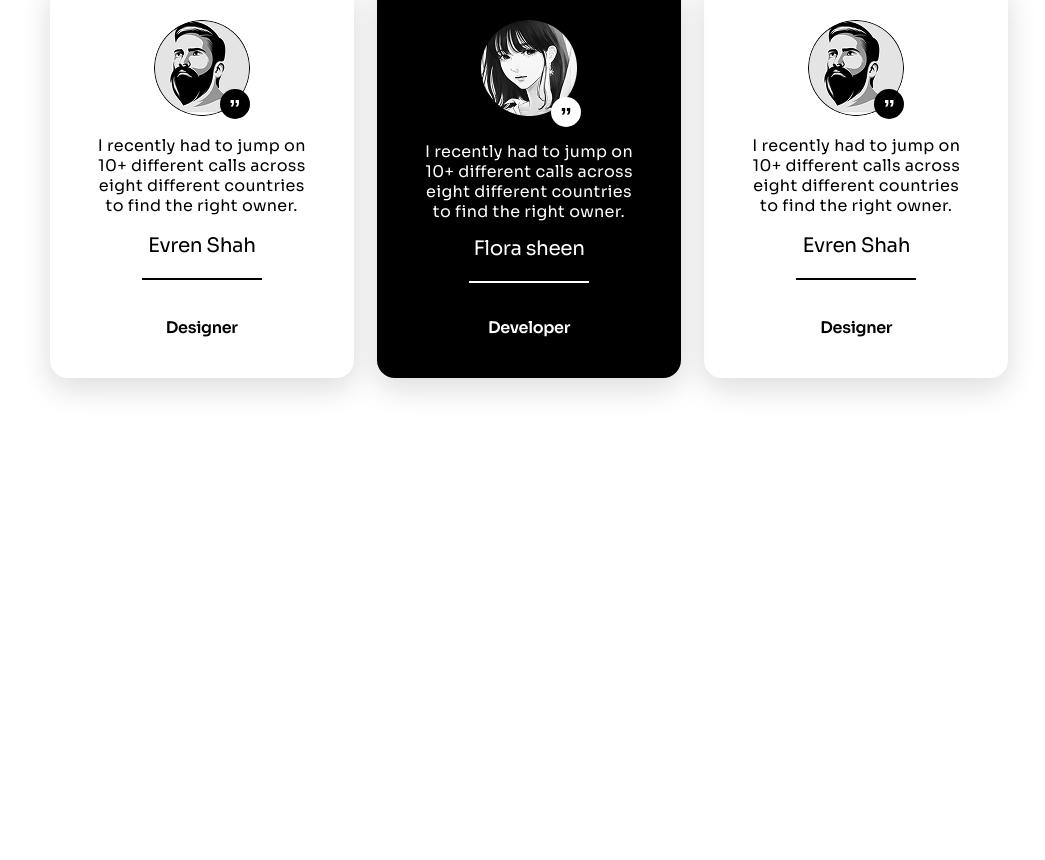
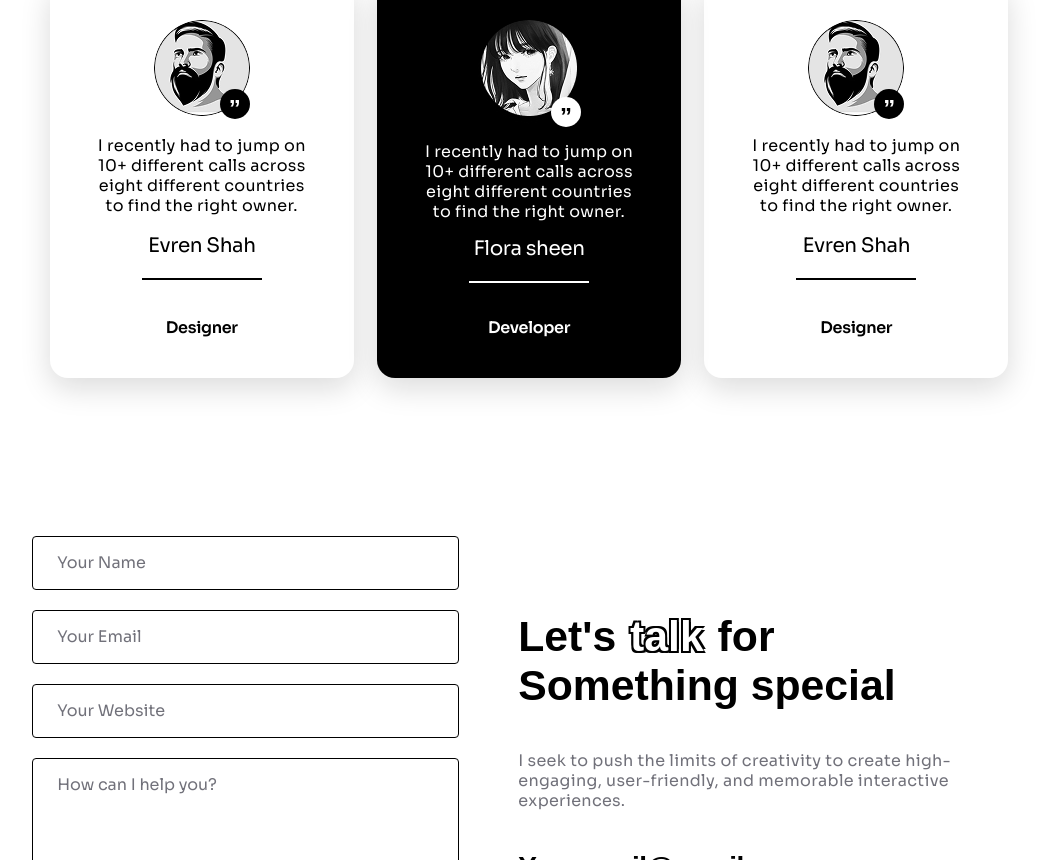
Before and after one commit to reflaxess123/portfolio-verstka, a React (Vite) app: page / in a window 1280 px wide. Shown: the part 1940-2800 px from the top of the page, without its empty margins (111-1156 px from the left). Before the commit the page ends 2412 px from the top, so only its background shows below. Built offline with nearby package versions, Linux system fonts and the light colour scheme; a web font is replaced by a local one.

Commit message:
Добавлены компоненты ContactSection и Footer в App. Обновлены стили кнопок для поддержки переноса текста.

```diff
--- a/src/app/App.tsx
+++ b/src/app/App.tsx
@@ -1,5 +1,7 @@
 import { AbouMeSection } from '../widgets/AbouMeSection';
+import { ContactSection } from '../widgets/ContactSection';
 import { ExperienceSection } from '../widgets/ExperienceSection';
+import { Footer } from '../widgets/Footer';
 import { Header } from '../widgets/Header/Header';
 import { HelloSection } from '../widgets/HelloSection/HelloSection';
 import { MySkillsSection } from '../widgets/MySkillsSection';
@@ -16,6 +18,8 @@ function App() {
       <AbouMeSection />
       <ProjectsSection />
       <TestimonialSection />
+      <ContactSection />
+      <Footer />
     </>
   );
 }
--- a/src/shared/components/Button/Button.scss
+++ b/src/shared/components/Button/Button.scss
@@ -5,6 +5,7 @@
   cursor: pointer;
   border-radius: 4px;
   transition: background-color 0.2s ease, color 0.2s ease, border-color 0.2s ease;
+  white-space: nowrap;
 
   background-color: #000000;
   color: #ffffff;
--- /dev/null
+++ b/src/shared/components/Input/Input.scss
@@ -0,0 +1,10 @@
+@use '@/app/styles/helpers' as *;
+
+.input {
+  width: 100%;
+  height: 100%;
+  border-radius: 4px;
+  border: 1.4px solid var(--color-black);
+  padding: 18px 24px;
+  color: var(--color-zinc-500);
+}
--- /dev/null
+++ b/src/shared/components/Input/Input.tsx
@@ -0,0 +1,5 @@
+import './Input.scss';
+
+export const Input = ({ placeholder }: { placeholder: string }) => {
+  return <div className="input">{placeholder}</div>;
+};
--- /dev/null
+++ b/src/shared/components/Input/index.ts
@@ -0,0 +1 @@
+export { Input } from './Input';
--- /dev/null
+++ b/src/widgets/ContactSection/ContactSection.scss
@@ -0,0 +1,70 @@
+@use '@/app/styles/helpers' as *;
+
+.contact-section {
+  padding: fluid(60, 0) fluid(32, 0);
+  display: flex;
+  align-items: center;
+  gap: fluid-to-tablet(108, 20);
+  padding-bottom: 30px;
+
+  @include tablet {
+    flex-direction: column;
+  }
+
+  &__form {
+    display: grid;
+    grid-template-rows: 1fr 1fr 1fr 3fr auto;
+    padding: 20px 0;
+    gap: 20px;
+
+    @include tablet {
+      width: 100%;
+    }
+
+    &-buttons {
+      display: flex;
+      gap: 24px;
+
+      @include tablet {
+        flex-direction: column;
+      }
+
+      &-icons {
+        display: flex;
+        gap: 8px;
+      }
+    }
+  }
+
+  &__content {
+    display: flex;
+    flex-direction: column;
+    font-weight: 900;
+    gap: 40px;
+
+    @include tablet {
+      gap: 20px;
+    }
+
+    &-header {
+      display: flex;
+      flex-direction: column;
+
+      &-block1 {
+        display: flex;
+        gap: fluid(16, 8);
+      }
+    }
+
+    &-description {
+      color: var(--color-zinc-500);
+      font-weight: 400;
+    }
+
+    &-contacts {
+      display: flex;
+      flex-direction: column;
+      gap: 8px;
+    }
+  }
+}
--- /dev/null
+++ b/src/widgets/ContactSection/ContactSection.tsx
@@ -0,0 +1,56 @@
+import DiscordIcon from '../../shared/assets/svg/discord.svg?react';
+import FacebookIcon from '../../shared/assets/svg/facebook.svg?react';
+import RedditIcon from '../../shared/assets/svg/reddit.svg?react';
+import TwitterIcon from '../../shared/assets/svg/twitter.svg?react';
+import { Button } from '../../shared/components/Button/Button';
+import { IconCard } from '../../shared/components/IconCard';
+import { Input } from '../../shared/components/Input';
+import './ContactSection.scss';
+
+export const ContactSection = () => {
+  return (
+    <div className="container">
+      <section className="contact-section">
+        <form className="contact-section__form">
+          <Input placeholder="Your Name" />
+          <Input placeholder="Your Email" />
+          <Input placeholder="Your Website" />
+          <Input placeholder="How can I help you?" />
+          <div className="contact-section__form-buttons">
+            <Button text="Get in touch" />
+            <div className="contact-section__form-buttons-icons">
+              <IconCard size="small" srcIcon={<FacebookIcon />} />
+              <IconCard size="small" srcIcon={<RedditIcon />} colorInverted />
+              <IconCard size="small" srcIcon={<TwitterIcon />} colorInverted />
+              <IconCard size="small" srcIcon={<DiscordIcon />} colorInverted />
+            </div>
+          </div>
+        </form>
+        <aside className="contact-section__content">
+          <div className="contact-section__content-header">
+            <div className="contact-section__content-header-block1">
+              <div className="contact-section__content-header-block1-title1 display-text">
+                Let's
+              </div>
+              <div className="contact-section__content-header-block1-title2 display-text display-text-outlined">
+                talk
+              </div>
+              <div className="contact-section__content-header-block1-title3 display-text">for</div>
+            </div>
+            <div className="contact-section__content-header-block2-title4 display-text">
+              Something special
+            </div>
+          </div>
+          <p className="contact-section__content-description p2">
+            I seek to push the limits of creativity to create high-engaging, user-friendly, and
+            memorable interactive experiences.
+          </p>
+          <div className="contact-section__content-contacts">
+            <p className="contact-section__content-contacts-email h3">Youremail@gmail.com</p>
+            <p className="contact-section__content-contacts-phone h3">1234567890</p>
+          </div>
+        </aside>
+      </section>
+    </div>
+  );
+};
--- /dev/null
+++ b/src/widgets/ContactSection/index.ts
@@ -0,0 +1 @@
+export { ContactSection } from './ContactSection';
--- /dev/null
+++ b/src/widgets/Footer/Footer.scss
@@ -0,0 +1,38 @@
+@use '@/app/styles/helpers' as *;
+
+.footer-wrapper-bg {
+  background-color: var(--color-black);
+}
+
+.footer {
+  display: flex;
+  color: var(--color-white);
+  padding: 30px 0;
+  justify-content: space-between;
+
+  &__logo {
+    display: flex;
+    align-items: center;
+    gap: 16px;
+
+    &-icon {
+      fill: var(--color-white);
+    }
+
+    &-title {
+      font-weight: 500;
+    }
+  }
+
+  &__content {
+    display: flex;
+    flex-direction: column;
+    align-items: flex-end;
+    gap: 16px;
+
+    &-text {
+      font-weight: 500;
+      font-size: fluid(16, 12);
+    }
+  }
+}
--- /dev/null
+++ b/src/widgets/Footer/Footer.tsx
@@ -0,0 +1,21 @@
+import Logo from '../../shared/assets/svg/logo.svg?react';
+import './Footer.scss';
+
+export const Footer = () => {
+  return (
+    <div className="footer-wrapper-bg">
+      <div className="container">
+        <footer className="footer">
+          <div className="footer__logo">
+            <Logo className="footer__logo-icon" />
+            <h5 className="footer__logo-title">Personal</h5>
+          </div>
+          <div className="footer__content">
+            <p className="footer__content-text">@ 2019-2023 Personal</p>
+            <p className="footer__content-text">All rights reserved</p>
+          </div>
+        </footer>
+      </div>
+    </div>
+  );
+};
--- /dev/null
+++ b/src/widgets/Footer/index.ts
@@ -0,0 +1 @@
+export { Footer } from './Footer';
```
